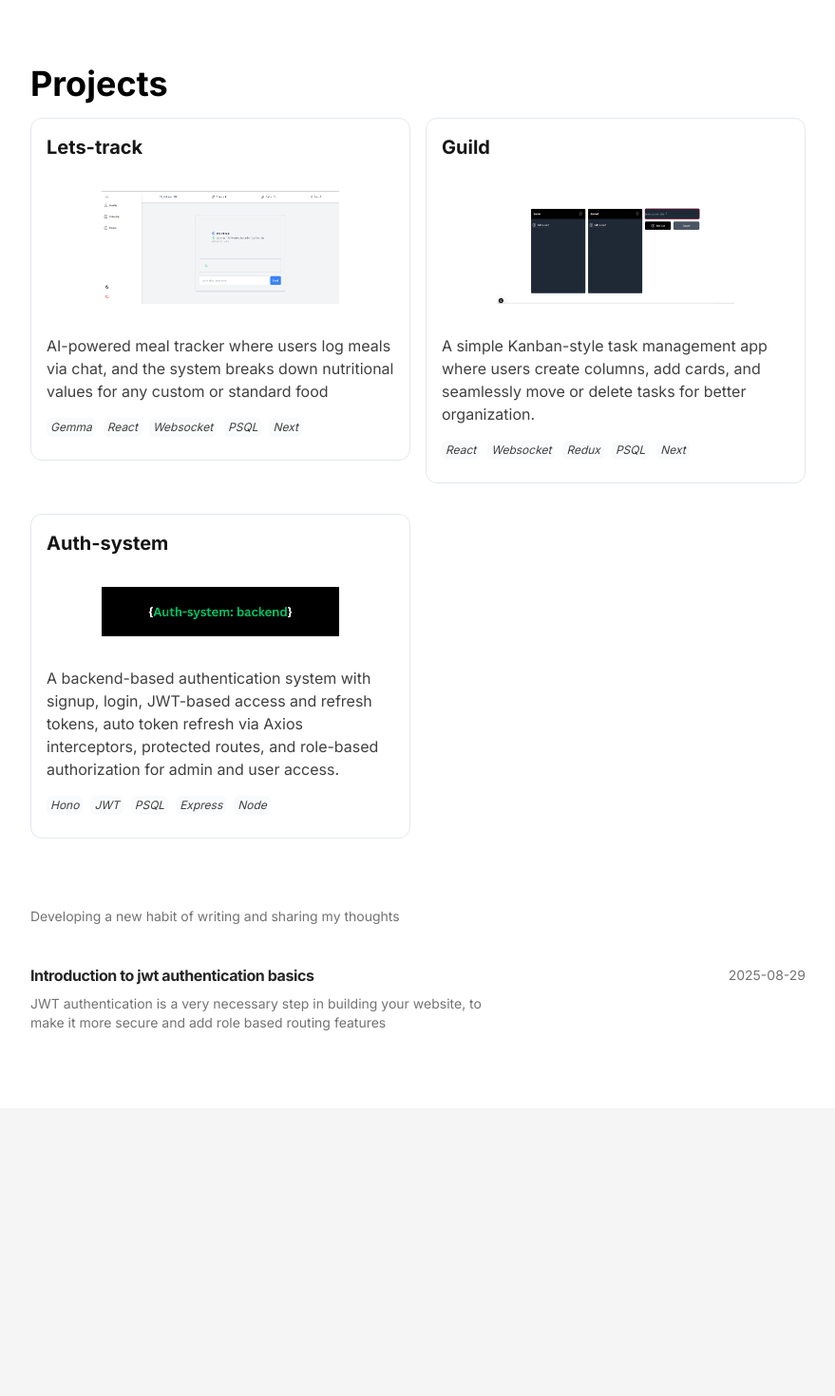
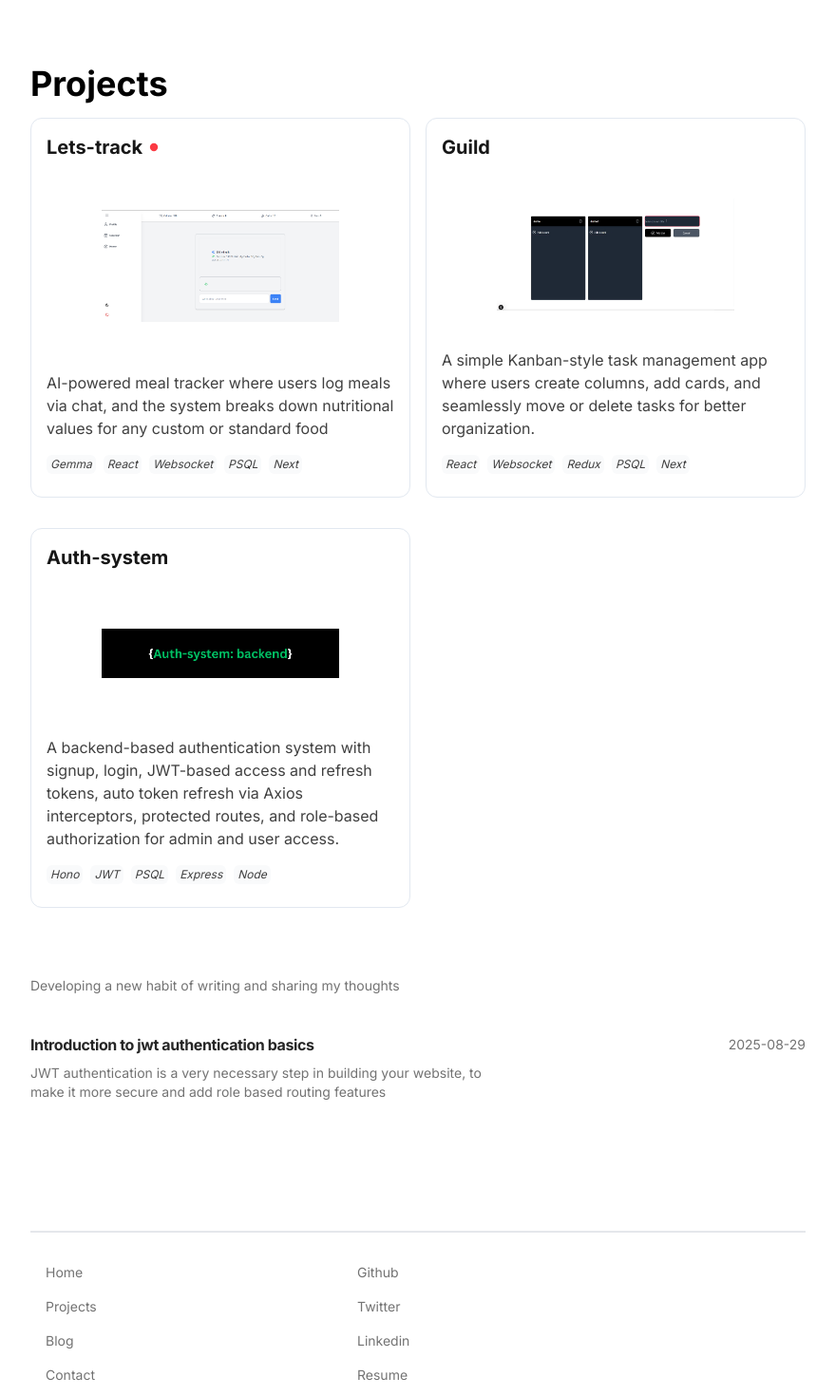
Before and after one commit to Yushank/my-portfolio, a Next.js app: page / in a window 1280 px wide. Shown: the part 260-1730 px from the top of the page at 95% size, without its empty margins (200-1079 px from the left). Before the commit the page ends 1427 px from the top, so only its background shows below. Built offline with nearby package versions, Linux system fonts and the light colour scheme.

Commit message:
Added footer navlink(with internal and external links) in layout wrapping inside container. Fixed projectCard layout and added pulsatingDot to represent live status

```diff
--- a/src/app/layout.tsx
+++ b/src/app/layout.tsx
@@ -2,6 +2,8 @@ import type { Metadata } from "next";
 import { Inter } from "next/font/google";
 import "./globals.css";
 import { Navbar } from "@/components/navbar";
+import { NavLinks } from "@/components/navlinks";
+import { Container } from "@/components/container";
 
 const inter = Inter({
   subsets: ["latin"],
@@ -25,6 +27,9 @@ export default function RootLayout({
       >
         <Navbar />
         {children}
+        <Container>
+          <NavLinks />
+        </Container>
       </body>
     </html>
   );
--- a/src/app/page.tsx
+++ b/src/app/page.tsx
@@ -1,5 +1,6 @@
 import { Container } from "@/components/container";
 import { LandingBlogs } from "@/components/landing-blogs";
+import { NavLinks } from "@/components/navlinks";
 import Projects from "@/components/projects";
 import Image from "next/image";
 
@@ -17,6 +18,7 @@ export default function Home() {
         </p>
         <Projects />
         <LandingBlogs />
+        {/* <NavLinks /> */}
       </Container>
     </div>
   );
--- /dev/null
+++ b/src/components/navlinks.tsx
@@ -0,0 +1,49 @@
+import Link from "next/link";
+import React from "react";
+
+export const NavLinks = () => {
+  const internalNavLinks = [
+    { title: "Home", href: "/" },
+    { title: "Projects", href: "/projects" },
+    { title: "Blog", href: "/blog" },
+    { title: "Contact", href: "/contact" },
+  ];
+
+  const externalNavLinks = [
+    { title: "Github", href: "https://github.com/Yushank" },
+    { title: "Twitter", href: "https://x.com/YushankKashyap" },
+    { title: "Linkedin", href: "https://www.linkedin.com/in/yushank-kashyap/" },
+    { title: "Resume", href: "/assets/resume.pdf", external: true },
+  ];
+  return (
+    <div className="mx-w-2xl flex w-full flex-col items-start justify-center pt-4 pb-16">
+      <hr className="mb-8 w-full border-1 border-gray-200 dark:border-gray-800" />
+      <div className="grid-col-1 grid w-full max-w-2xl gap-4 sm:grid-cols-2">
+        <div className="flex flex-col gap-4 pl-4">
+          {internalNavLinks.map((item, idx) => (
+            <Link
+              href={item.href}
+              key={idx}
+              className="text-secondary hover:text-primary text-sm"
+            >
+              <span>{item.title}</span>
+            </Link>
+          ))}
+        </div>
+        <div className="flex flex-col gap-4">
+          {externalNavLinks.map((item, idx) => (
+            <Link
+              href={item.href}
+              key={idx}
+              target={item.external ? "_blank" : undefined}
+              rel={item.external ? "noopener noreferrer" : undefined}
+              className="text-secondary hover:text-primary text-sm"
+            >
+              <span>{item.title}</span>
+            </Link>
+          ))}
+        </div>
+      </div>
+    </div>
+  );
+};
--- a/src/components/projectCard.tsx
+++ b/src/components/projectCard.tsx
@@ -1,4 +1,5 @@
 import Image from "next/image";
+import Link from "next/link";
 import React from "react";
 
 type Props = {
@@ -7,15 +8,29 @@ type Props = {
   title: string;
   description: string;
   tech: string[];
+  href: string;
+  icon: React.ReactNode;
 };
 
-const ProjectCard = ({ imgSrc, alt, title, description, tech }: Props) => {
+const ProjectCard = ({
+  imgSrc,
+  alt,
+  title,
+  description,
+  tech,
+  href,
+  icon,
+}: Props) => {
   return (
-    <div className="group relative mb-4 w-full rounded-xl border border-slate-200 hover:scale-[1.04] hover:shadow-lg dark:border-slate-700">
+    <Link href={href}>
+      <div className="group relative mb-4 flex h-[400px] w-full flex-col justify-between rounded-xl border border-slate-200 hover:scale-[1.04] hover:shadow-lg dark:border-slate-700">
         <div className="relative flex flex-col items-start rounded p-4 dark:border-neutral-800">
+          <div className="flex items-center gap-2">
             <h4 className="text-xl font-bold text-neutral-900 dark:bg-neutral-100">
               {title}
             </h4>
+            <div className="">{icon}</div>
+          </div>
         </div>
         <div className="flex flex-col items-center">
           {imgSrc && (
@@ -44,6 +59,7 @@ const ProjectCard = ({ imgSrc, alt, title, description, tech }: Props) => {
           </div>
         </div>
       </div>
+    </Link>
   );
 };
 
--- a/src/components/projects.tsx
+++ b/src/components/projects.tsx
@@ -4,6 +4,7 @@ import React from "react";
 import ProjectCard from "./projectCard";
 import { motion, Variants } from "motion/react";
 import { usePathname } from "next/navigation";
+import { PulsingDot } from "./puslingDot";
 
 const Projects = () => {
   const container = {
@@ -53,6 +54,8 @@ const Projects = () => {
               description:
                 "AI-powered meal tracker where users log meals via chat, and the system breaks down nutritional values for any custom or standard food",
               tech: ["Gemma", "React", "Websocket", "PSQL", "Next"],
+              href: "https://lets-track.vercel.app/signup",
+              icon: <PulsingDot />,
             },
             {
               imgSrc: "/assets/guild.png",
@@ -61,6 +64,8 @@ const Projects = () => {
               description:
                 "A simple Kanban-style task management app where users create columns, add cards, and seamlessly move or delete tasks for better organization.",
               tech: ["React", "Websocket", "Redux", "PSQL", "Next"],
+              href: "",
+              icon: "",
             },
             {
               imgSrc: "/assets/auth-system-backend.png",
@@ -69,6 +74,8 @@ const Projects = () => {
               description:
                 "A backend-based authentication system with signup, login, JWT-based access and refresh tokens, auto token refresh via Axios interceptors, protected routes, and role-based authorization for admin and user access.",
               tech: ["Hono", "JWT", "PSQL", "Express", "Node"],
+              href: "",
+              icon: "",
             },
           ].map((project, i) => (
             <motion.div key={i} variants={item}>
--- /dev/null
+++ b/src/components/puslingDot.tsx
@@ -0,0 +1,13 @@
+import { motion } from "motion/react";
+
+export const PulsingDot = () => {
+  return (
+    <motion.div
+      className="h-2 w-2 rounded-full bg-red-500"
+      animate={{ scale: [1, 1.3, 1], opacity: [1, 0.6, 1] }}
+      transition={{ duration: 2, repeat: Infinity, ease: "easeInOut" }}
+    />
+  );
+};
+
+//custom made red dot to show live status of project
```
Also changed, not shown: 1 other file (tests, documents, lock files or other folders). Lines whose indentation alone changed are shown as unchanged.
